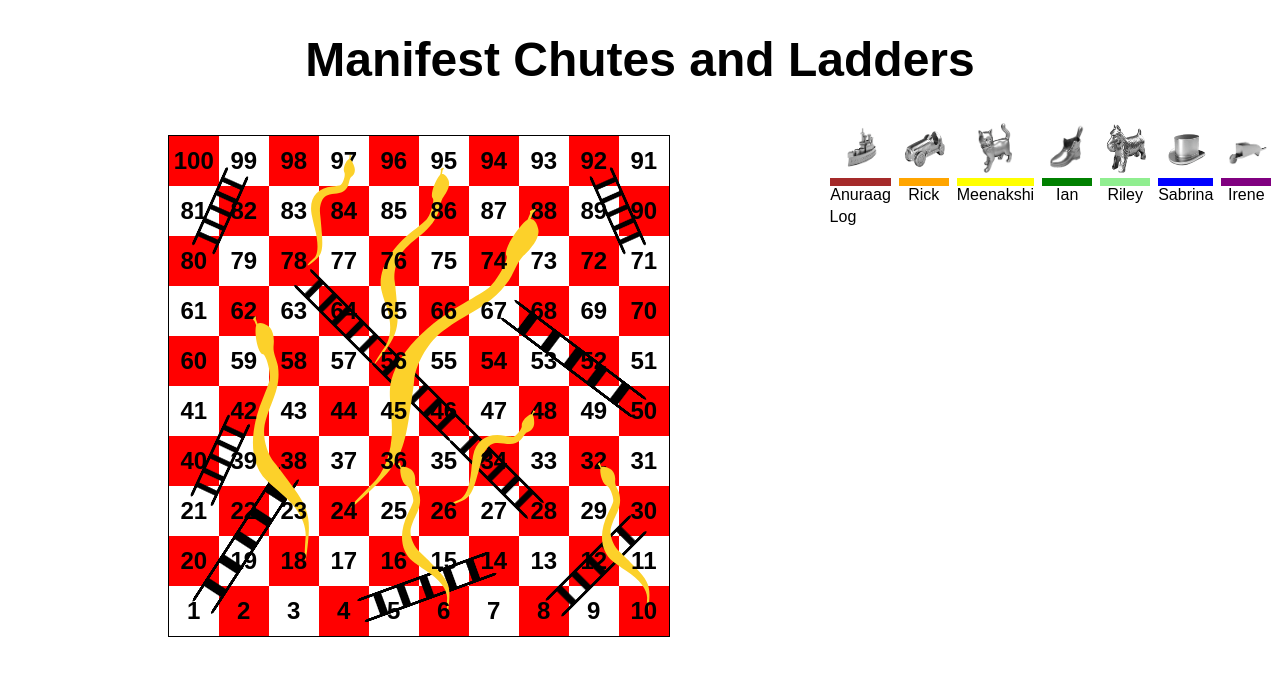
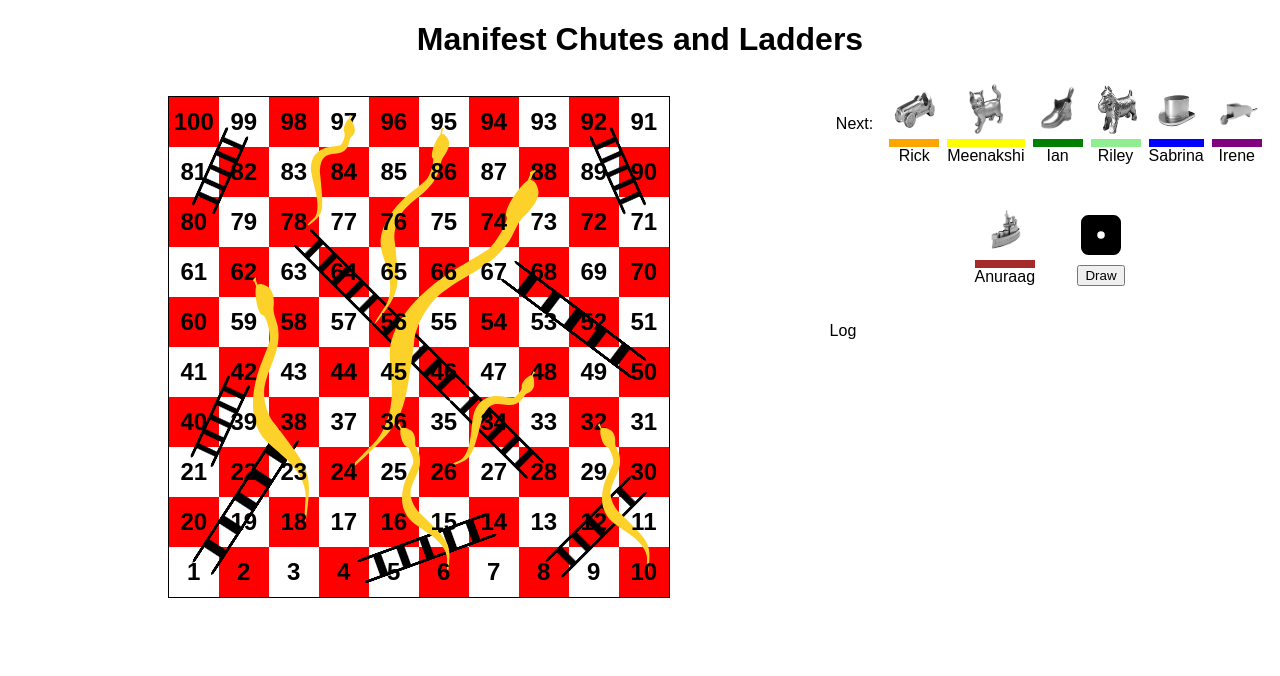
Before and after one commit to irenekyc/game-chutes-and-ladders, a React (Vite) app: page / in a window 1280 px wide. Shown: the top 676 px of the page. Built offline with nearby package versions, Linux system fonts and the light colour scheme.

Commit message:
added dice component

```diff
--- a/package.json
+++ b/package.json
@@ -13,6 +13,7 @@
     "react": "^18.2.0",
     "react-bootstrap": "^2.7.0",
     "react-dom": "^18.2.0",
+    "react-icons": "^4.7.1",
     "sass": "^1.57.0"
   },
   "devDependencies": {
--- a/src/App.tsx
+++ b/src/App.tsx
@@ -8,6 +8,7 @@ import cat from "./assets/pieces/piece_cat.png";
 import hat from "./assets/pieces/piece_hat.png";
 import shoe from "./assets/pieces/piece_shoe.png";
 import wheelbarrow from "./assets/pieces/piece_wheelbarrow.png";
+import { BsFillDice1Fill } from "react-icons/bs";
 
 const stepWithLadder = [1, 4, 8, 21, 28, 50, 71, 80];
 const stepWithSnakes = [32, 36, 48, 62, 88, 95, 97];
@@ -63,11 +64,7 @@ function App() {
         </div>
         <div className="tools">
           <div className="tools__current">
-            <div className="tools__current__player">
-              <img src={battleship} alt="" />
-              <div className="tools__current__player__colorcode brown"></div>
-              <div className="tools__current__player__name">Anuraag</div>
-            </div>
+            <span>Next:</span>
             <div className="tools__current__player">
               <img src={car} alt="" />
               <div className="tools__current__player__colorcode orange"></div>
@@ -100,7 +97,19 @@ function App() {
             </div>
           </div>
 
-          <div className="tools__players"></div>
+          <div className="tools__players">
+            <div className="tools__current__player">
+              <img src={battleship} alt="" />
+              <div className="tools__current__player__colorcode brown"></div>
+              <div className="tools__current__player__name">Anuraag</div>
+            </div>
+            <div className="tools__players__dice__div">
+              <div className="tools__players__dice">
+                <BsFillDice1Fill size={40} />
+              </div>
+              <button>Draw</button>
+            </div>
+          </div>
           <div className="tools__history">Log</div>
         </div>
       </div>
--- a/src/index.scss
+++ b/src/index.scss
@@ -5,7 +5,7 @@
   &__header {
     text-align: center;
     h1 {
-      font-size: 3rem;
+      font-size: 2rem;
     }
   }
 
@@ -300,7 +300,11 @@
     display: flex;
     flex-wrap: nowrap;
     justify-content: center;
+    align-items: center;
 
+    span {
+      margin-right: 0.75rem;
+    }
     &__player {
       display: flex;
       flex-direction: column;
@@ -341,3 +345,28 @@
     }
   }
 }
+
+.tools {
+  &__players {
+    margin: 2rem 0;
+    width: 100%;
+    display: flex;
+    justify-content: center;
+    align-items: stretch;
+    &__dice {
+      width: 60px;
+      height: 60px;
+      display: flex;
+      justify-content: center;
+      align-items: center;
+
+      &__div {
+        margin-left: 2rem;
+        display: flex;
+        flex-direction: column;
+        justify-content: center;
+        align-items: center;
+      }
+    }
+  }
+}
```
Also changed, not shown: 1 other file (tests, documents, lock files or other folders).
